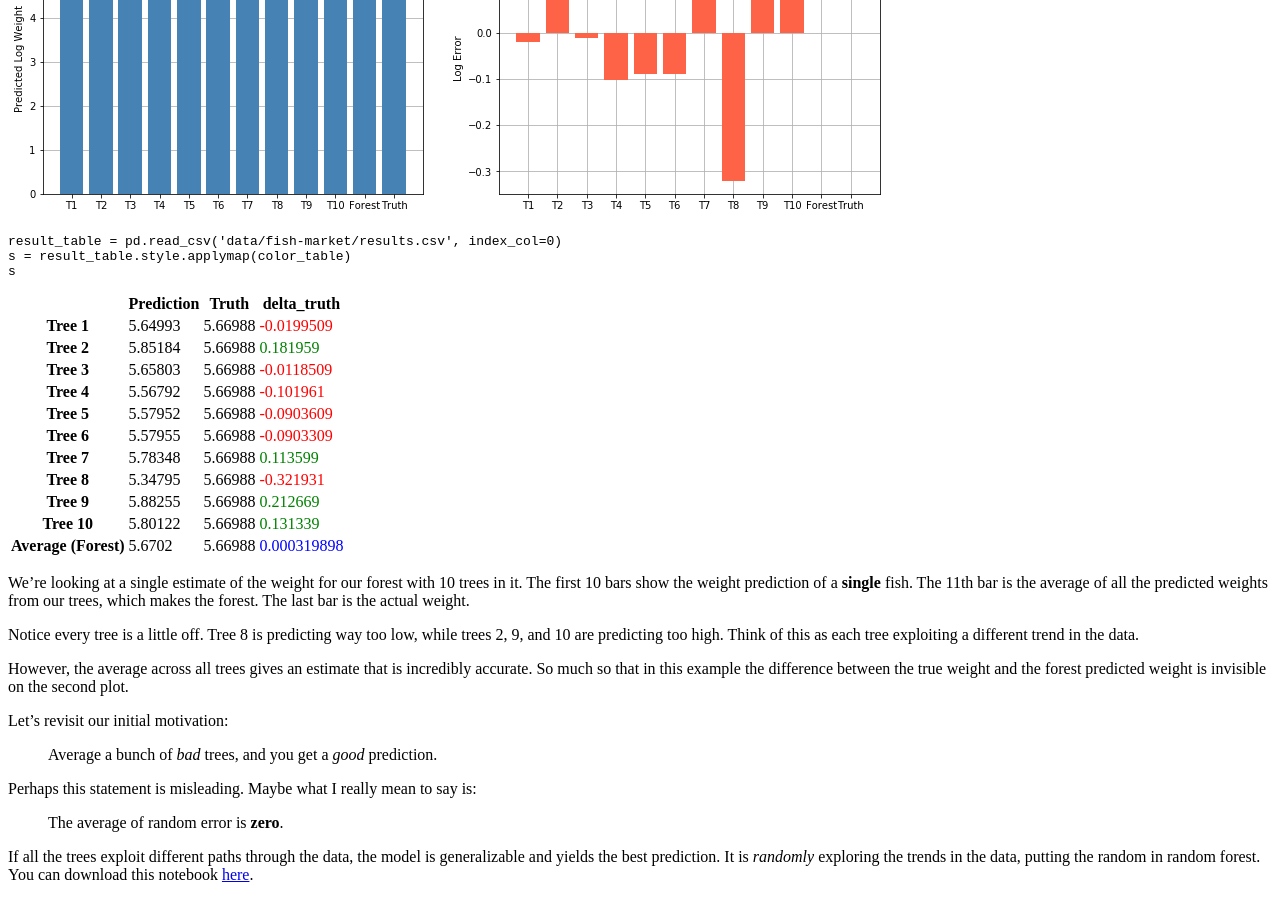
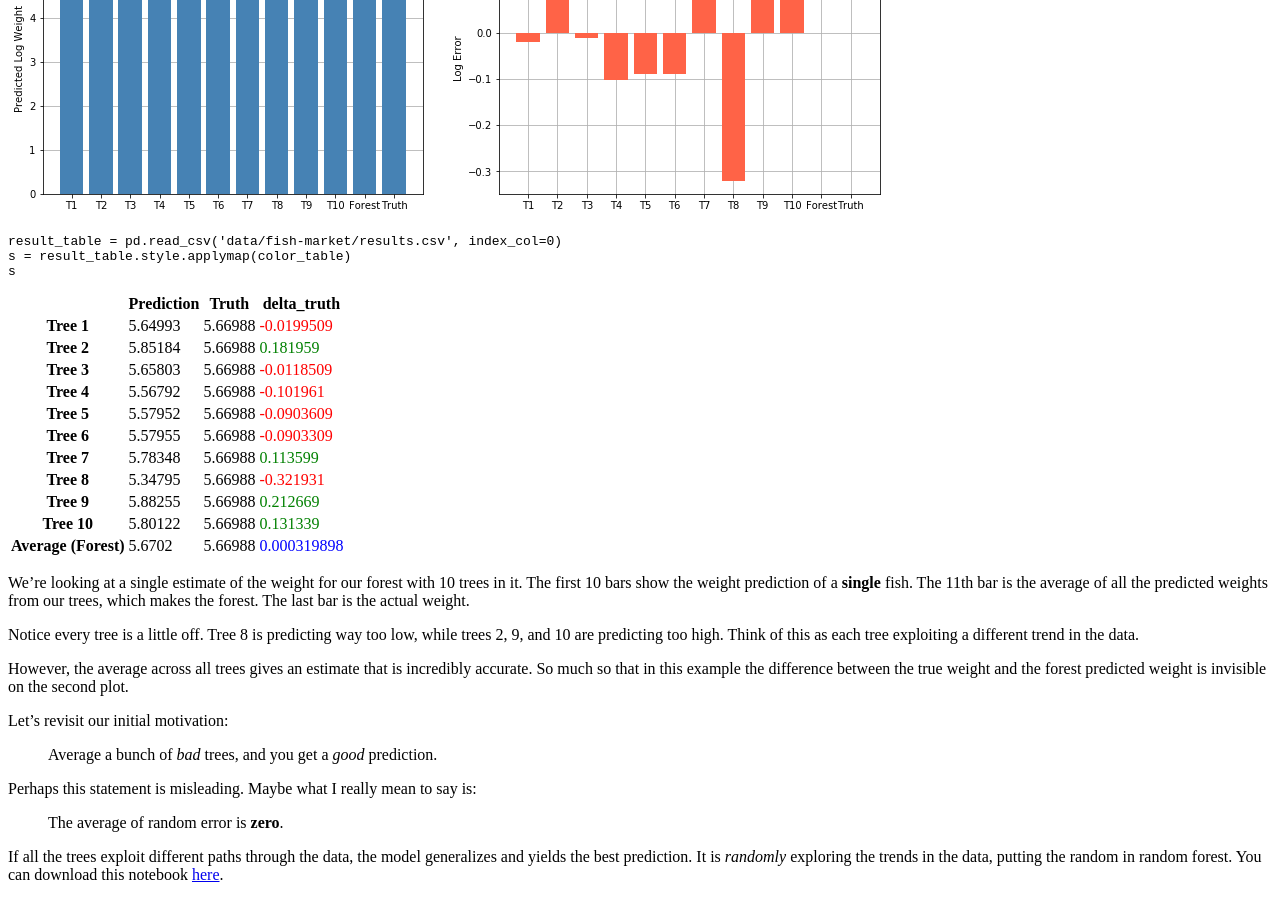
Before and after one commit to tdgriffith/tdgriffith.github.io, a Jekyll site: the page built from _posts/2019-09-25-randominRFs.md, in a window 1280 px wide and 900 px high, scrolled down 5517 px. Built offline with Jekyll 4.4.1, drawn with Linux system fonts in a browser that asks for light colours.

Commit message:
spelling ouch

```diff
--- a/_posts/2019-09-25-randominRFs.md
+++ b/_posts/2019-09-25-randominRFs.md
@@ -597,4 +597,4 @@ Let's revisit our initial motivation:
 Perhaps this statement is misleading. Maybe what I really mean to say is:
 >The average of random error is **zero**.
 
-If all the trees exploit different paths through the data, the model is generalizable and yields the best prediction. It is *randomly* exploring the trends in the data, putting the random in random forest. You can download this notebook [here](https://drive.google.com/file/d/1oUDjM0dYWXoESoxgQIwU1MeaQiOKMlBM/view?usp=sharing).
+If all the trees exploit different paths through the data, the model generalizes and yields the best prediction. It is *randomly* exploring the trends in the data, putting the random in random forest. You can download this notebook [here](https://drive.google.com/file/d/1oUDjM0dYWXoESoxgQIwU1MeaQiOKMlBM/view?usp=sharing).
```
Also changed, not shown: other parts of _posts/2019-09-25-randominRFs.md (+1 -1 lines), _posts/2019-06-20-cheesecake.md (+7 -4 lines), 2 other files.
